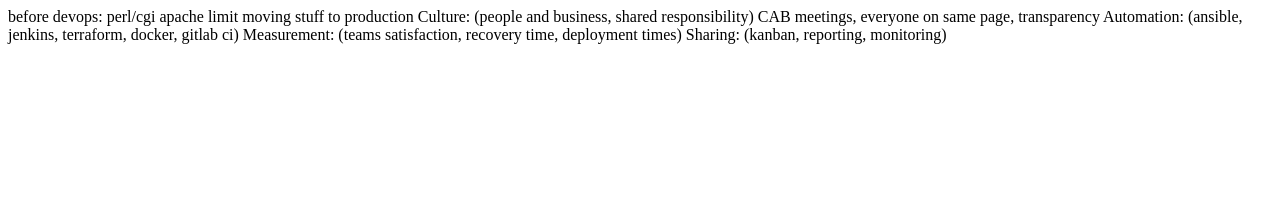
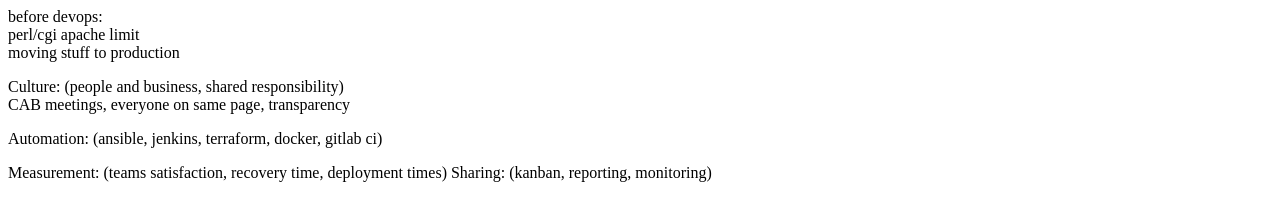
Before and after one commit to rukemi/rukemi.github.io, a plain HTML site: page blog/devops/stories.html in a window 1280 px wide. Drawn offline with Linux system fonts and the light colour scheme.

Commit message:
Additions

```diff
--- a/blog/devops/stories.html
+++ b/blog/devops/stories.html
@@ -1,13 +1,13 @@
 <html>
-before devops:
-  perl/cgi apache limit
+before devops:<br>
+  perl/cgi apache limit <br>
   moving stuff to production
-
-Culture: (people and business, shared responsibility)
-  CAB meetings, everyone on same page, transparency
-
-Automation: (ansible, jenkins, terraform, docker, gitlab ci)
-
+<p>
+Culture: (people and business, shared responsibility) <br>
+  CAB meetings, everyone on same page, transparency <br>
+<p>
+Automation: (ansible, jenkins, terraform, docker, gitlab ci) <br>
+<p>
 Measurement: (teams satisfaction, recovery time, deployment times)
 
 Sharing: (kanban, reporting, monitoring)
```
